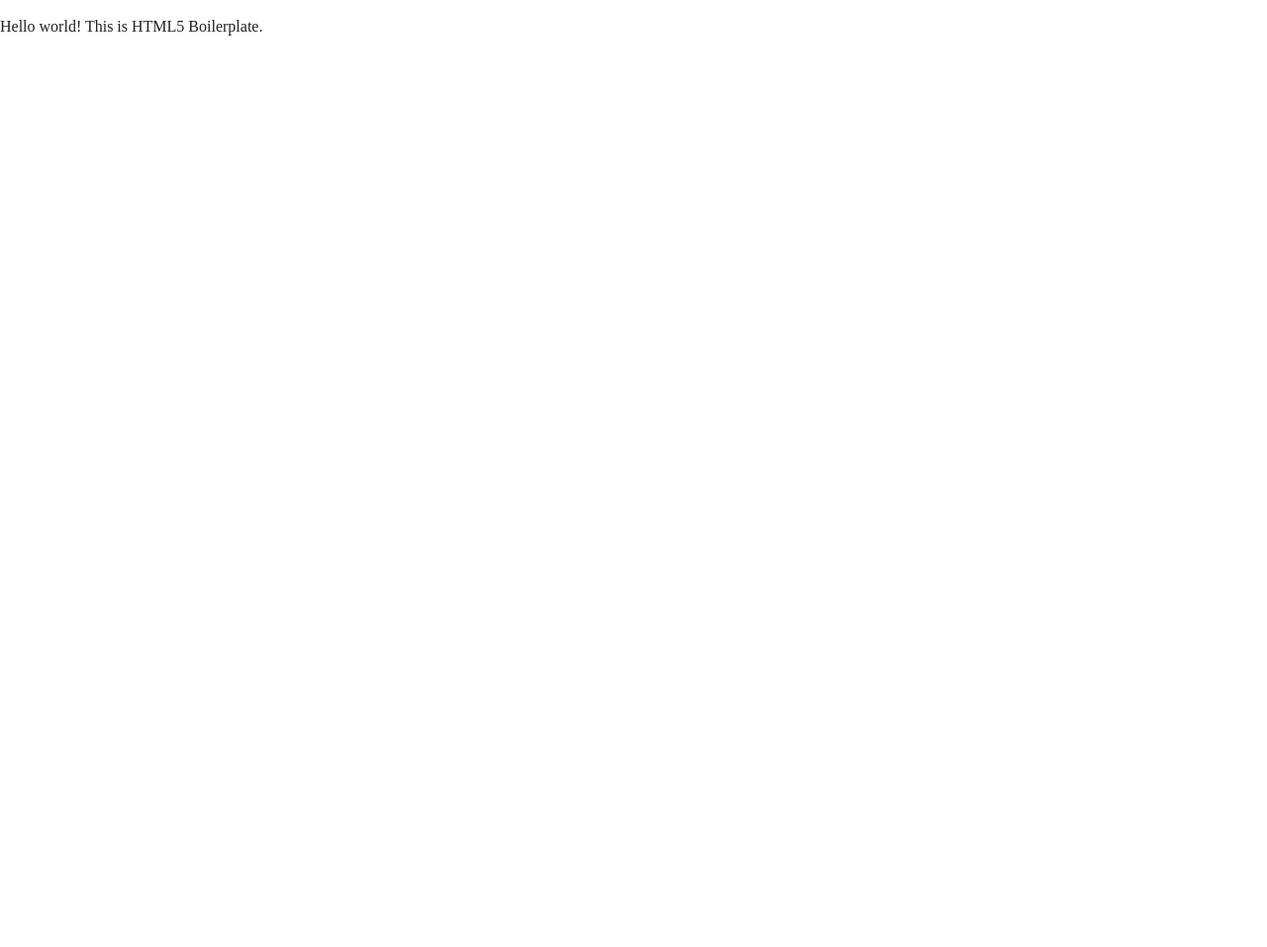
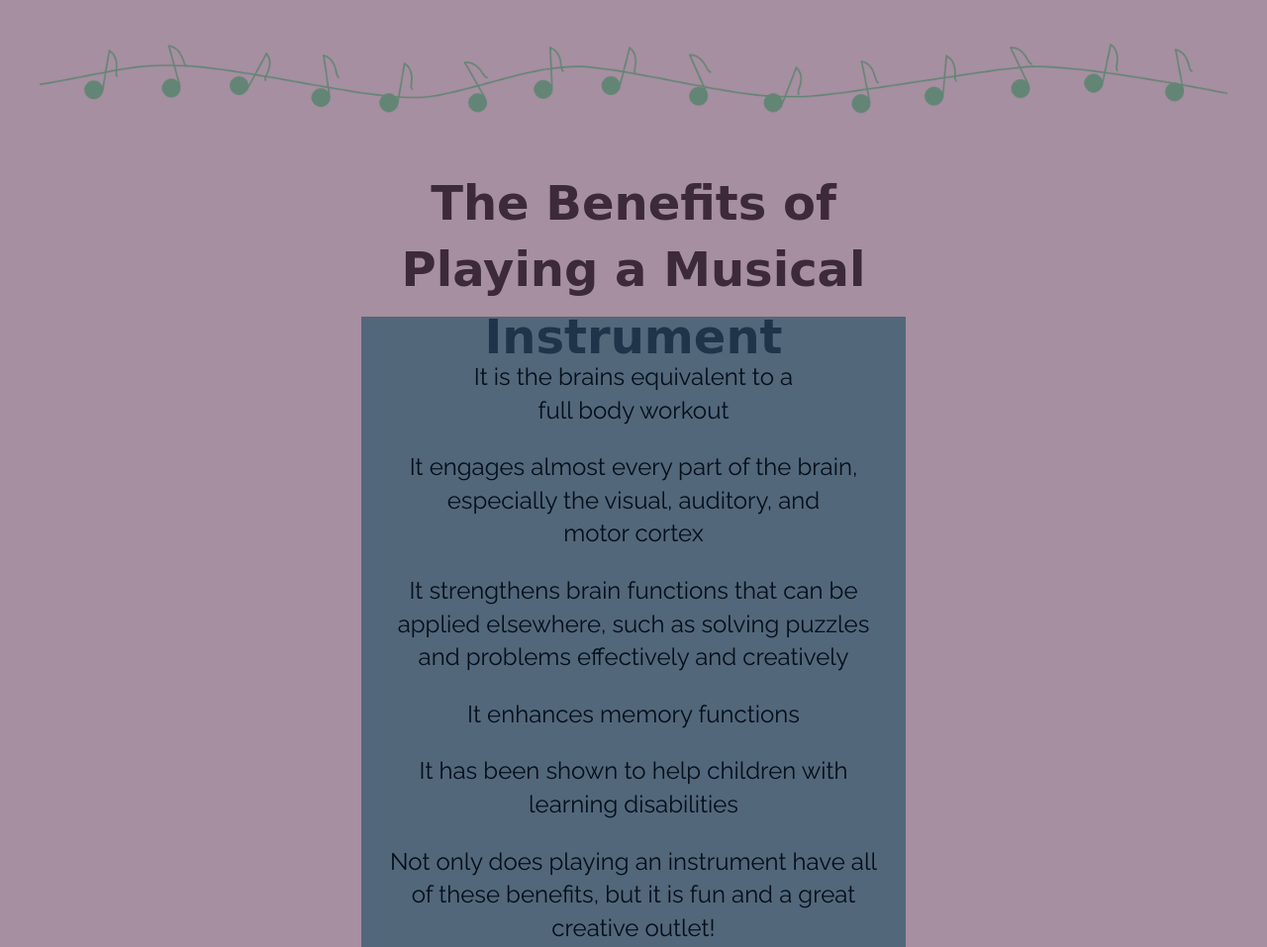
Before and after one commit to kaeleng/message, a plain HTML site: page index.html in a window 1280 px wide. Shown: the top 957 px of the page at 99% size. Before the commit the page ends 800 px from the top, so only its background shows below. Drawn offline with nearby package versions, Linux system fonts and the light colour scheme; a web font is replaced by a local one.

Commit message:
message webpage created

```diff
--- a/index.html
+++ b/index.html
@@ -1,5 +1,5 @@
 <!doctype html>
-<html class="no-js" lang="">
+<html class="no-js" lang="en">
     <head>
         <meta charset="utf-8">
         <meta http-equiv="x-ua-compatible" content="ie=edge">
@@ -13,6 +13,16 @@
 
         <!-- <link rel="stylesheet" href="css/normalize.css"> -->
         <link rel="stylesheet" href="css/main.css">
+
+        <!-- Global site tag (gtag.js) - Google Analytics -->
+    <script async src="https://www.googletagmanager.com/gtag/js?id=UA-115724238-1"></script>
+    <script>
+      window.dataLayer = window.dataLayer || [];
+      function gtag(){dataLayer.push(arguments);}
+      gtag('js', new Date());
+
+      gtag('config', 'UA-115724238-1');
+    </script>
     </head>
     <body>
         <!--[if lte IE 9]>
@@ -20,18 +30,46 @@
         <![endif]-->
 
         <!-- Add your site or application content here -->
-        <p>Hello world! This is HTML5 Boilerplate.</p>
+        <img src="img/border.png" class="border" alt="music note border" />
+
+        <div class = "site">
+            <!-- <header>
+                <h1>Benefits of Playing an Instrument</h1>
+            </header>
+            <img src="img/note3.png" alt="Music note"/>
+            <p>It is the brains equivalent to a full body workout</p>
+                       <img src="img/note1.png" alt="Music note"/>
+            <p>It engages almost every part of the brain, especially the visual, auditory, and motor cortex</p>
+
+            <p>It strengthens brain functions that can be applied elsewhere, such as solving puzzles and problems effectively and creatively</p>
+
+            <p>It enhances memory functions</p>
+
+            <p>It has been shown to help children with learning disabilities</p>
+            <img src="img/note2.png" alt="Music note"/> -->
+            <!-- <img src="img/note2.png" alt="Music note"/> -->
+            <header>
+                <h1>The Benefits of Playing a Musical Instrument</h1>
+            </header>
+            <!-- <img src="img/note2.png" alt="Music note"/> -->
+            <main>
+                <p>It is the brains equivalent to a <br/> full body workout</p>
+                <p>It engages almost every part of the brain, especially the visual, auditory, and <br/> motor cortex</p>
+                <p>It strengthens brain functions that can be applied elsewhere, such as solving puzzles and problems effectively and creatively</p>
+                 <p>It enhances memory functions</p>
+                <p>It has been shown to help children with learning disabilities</p>
+                <p>Not only does playing an instrument have all of these benefits, but it is fun and a great creative outlet!</p>
+                <p>Now that you know how beneficial it is, go pick up that instrument you have always wanted to learn and lets make sure we keep music education in our schools!</p>
+
+            </main>
+
+        </div>
+
         <script src="js/vendor/modernizr-3.5.0.min.js"></script>
         <script src="https://code.jquery.com/jquery-3.2.1.min.js" integrity="sha256-hwg4gsxgFZhOsEEamdOYGBf13FyQuiTwlAQgxVSNgt4=" crossorigin="anonymous"></script>
         <script>window.jQuery || document.write('<script src="js/vendor/jquery-3.2.1.min.js"><\/script>')</script>
         <script src="js/plugins.js"></script>
         <script src="js/main.js"></script>
 
-        <!-- Google Analytics: change UA-XXXXX-Y to be your site's ID. -->
-        <script>
-            window.ga=function(){ga.q.push(arguments)};ga.q=[];ga.l=+new Date;
-            ga('create','UA-XXXXX-Y','auto');ga('send','pageview')
-        </script>
-        <script src="https://www.google-analytics.com/analytics.js" async defer></script>
     </body>
 </html>
--- a/scss/_base.scss
+++ b/scss/_base.scss
@@ -0,0 +1,66 @@
+@import url('https://fonts.googleapis.com/css?family=Raleway');
+@import url('https://fonts.googleapis.com/css?family=Londrina+Outline');
+
+body{
+	margin:40px;
+
+	font-family: 'Londrina Outline', cursive;
+	//background:url(../img/bg.png);
+	background-color:#A68FA0;
+}
+
+/* h1,p{
+	position: relative;
+	//border: solid 1px black;
+	max-height:250px;
+	max-width:250px;
+	padding:20px;
+} */
+
+h1{
+	font-weight: bold;
+	text-align:center;
+	font-size:3em;
+	color:#3C293A;
+}
+
+p{
+	font-size:1.5em;
+	text-align:center;
+	color:#040F1A;
+	font-family: 'Raleway', sans-serif;
+}
+
+header,main{
+	position: relative;
+	//border: solid 1px black;
+	//min-height:250px;
+	//max-width:250px;
+	padding:20px;
+}
+
+header{
+	grid-area:header;
+
+}
+
+main{
+	grid-area:content;
+	background:rgba(2,64,89,0.5);
+}
+
+.border{
+	width:100%;
+}
+
+@media screen and (max-width: 600px){
+	h1{
+		font-size:2em;
+	}
+}
+
+@media screen and (max-width:375px){
+	h1{
+		font-size:1.5em;
+	}
+}
--- /dev/null
+++ b/scss/_layout.scss
@@ -0,0 +1,32 @@
+.site{
+	display:grid;
+	grid-template-columns: 1fr 550px 1fr;
+	grid-template-rows: 200px 1fr 1fr;
+	justify-items:center;
+
+	grid-template-areas:
+		". header ."
+		". content ."
+		". content .";
+
+}
+
+header{
+	//grid-column:1/4;
+	//grid-row:1/2;
+}
+
+main{
+	//grid-row:3/5;
+}
+
+@media screen and (max-width: 600px){
+	.site{
+		grid-template-columns:1fr;
+
+		grid-template-areas:
+			"header"
+			"content"
+			"content";
+	}
+}
--- a/scss/main.scss
+++ b/scss/main.scss
@@ -4,4 +4,5 @@
 @import "mixins";
 @import "boilbefore";
 @import "base";
+@import "layout";
 @import "boilafter";
```
Also changed, not shown: css/main.css, css/normalize.css (deleted), img/bg.png (added), img/border.png (added), img/note1.png (added), img/note2.png (added), img/note3.png (added), 1 other file.
